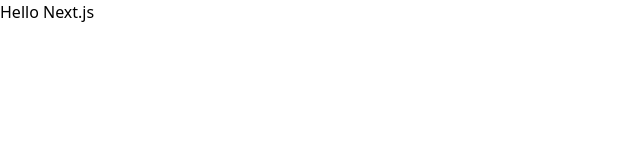
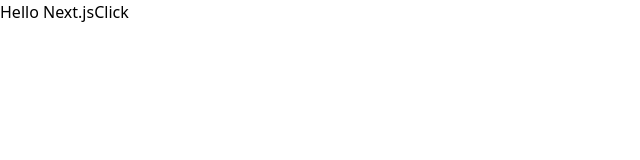
Before and after one commit to RashidMahmud/Next-Frontend, a Next.js app in the folder next-frontend/: page / in a window 1280 px wide. Shown: the top 160 px of the page, without its empty margins (0-640 px from the left). Built offline with nearby package versions, Linux system fonts and the light colour scheme.

Commit message:
Add LikeButton component and integrate it into Home page

```diff
--- a/next-frontend/app/page.tsx
+++ b/next-frontend/app/page.tsx
@@ -1,3 +1,11 @@
+import LikeButton from "./ui/LikeButton";
+
 export default function Home() {
-  return <div> Hello Next.js </div>;
+  return (
+    <div>
+      {" "}
+      Hello Next.js
+      <LikeButton />
+    </div>
+  );
 }
--- /dev/null
+++ b/next-frontend/app/ui/LikeButton.tsx
@@ -0,0 +1,17 @@
+"use client";
+
+import React from "react";
+
+const LikeButton = () => {
+  return (
+    <button
+      onClick={() => {
+        console.log("Button clicked");
+      }}
+    >
+      Click
+    </button>
+  );
+};
+
+export default LikeButton;
```
